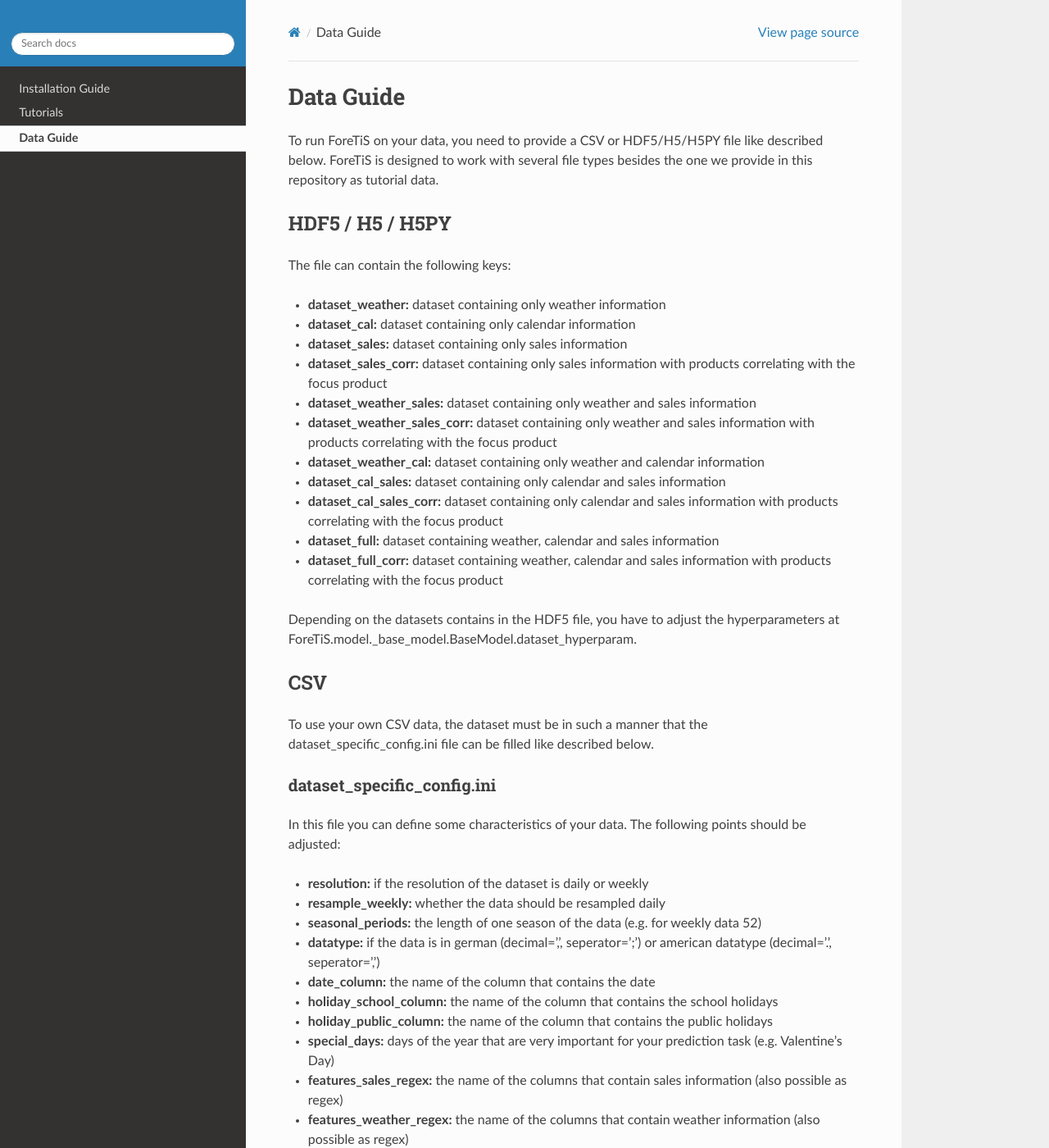
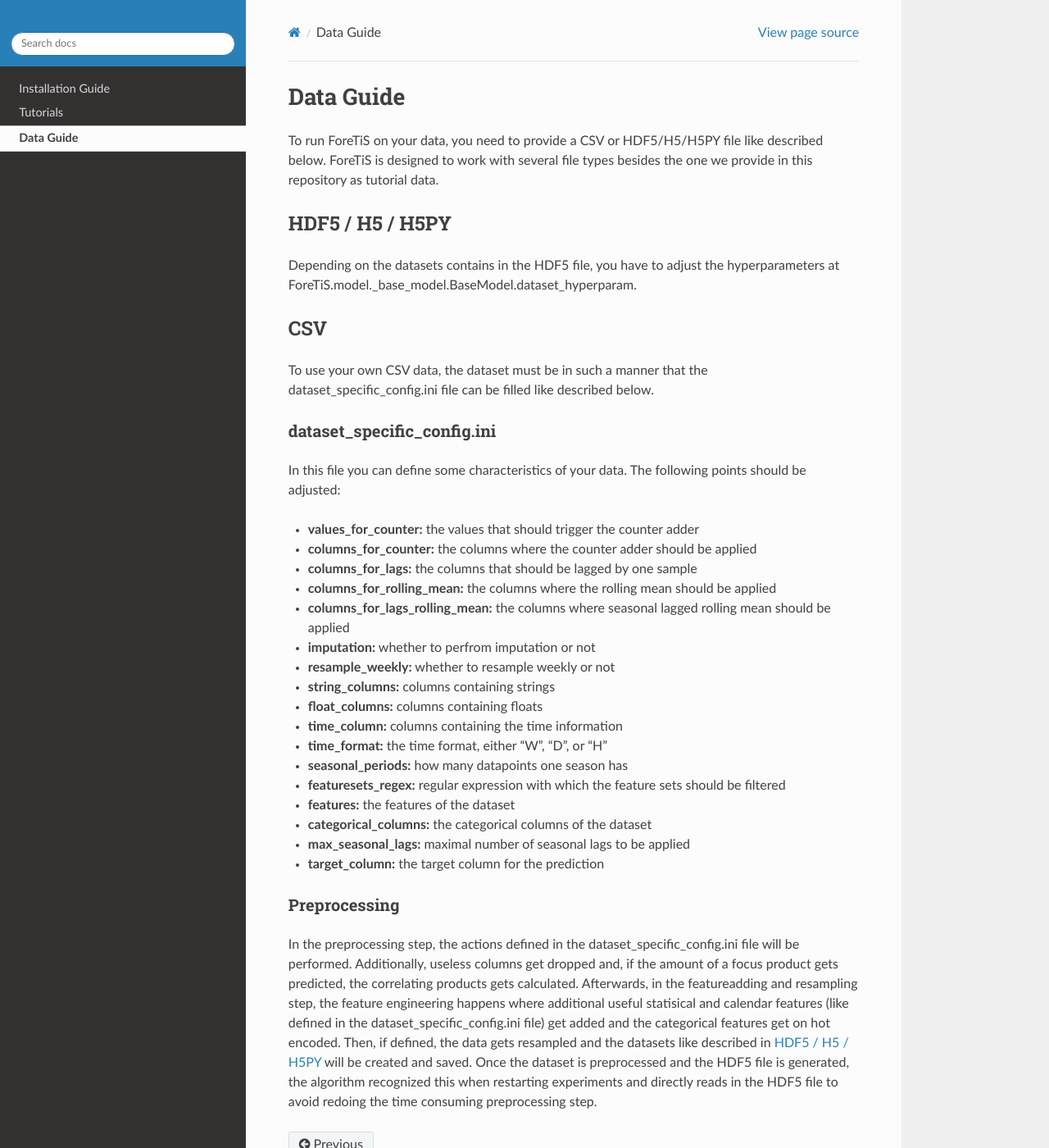
Before and after one commit to grimmlab/ForeTiS, a Sphinx documentation site: the page built from docs/source/data.rst, in a window 1280 px wide and 1400 px high. Shown: the whole window at 82% size. Built offline with Sphinx 7.4.7 and the Read the Docs theme 2.0.0, drawn with Linux system fonts in a browser that asks for light colours; pages that are not in the unit, such as notebooks, are missing from menus; some of the changed text lies outside the part shown.

Commit message:
updating docs

```diff
--- a/docs/source/data.rst
+++ b/docs/source/data.rst
@@ -5,20 +5,6 @@
 
 HDF5 / H5 / H5PY
 ~~~~~~~~~~~~~~~~~~~
-The file can contain the following keys:
-
-- **dataset_weather:** dataset containing only weather information
-- **dataset_cal:** dataset containing only calendar information
-- **dataset_sales:** dataset containing only sales information
-- **dataset_sales_corr:** dataset containing only sales information with products correlating with the focus product
-- **dataset_weather_sales:** dataset containing only weather and sales information
-- **dataset_weather_sales_corr:** dataset containing only weather and sales information with products correlating with the focus product
-- **dataset_weather_cal:** dataset containing only weather and calendar information
-- **dataset_cal_sales:** dataset containing only calendar and sales information
-- **dataset_cal_sales_corr:** dataset containing only calendar and sales information with products correlating with the focus product
-- **dataset_full:** dataset containing weather, calendar and sales information
-- **dataset_full_corr:** dataset containing weather, calendar and sales information with products correlating with the focus product
-
 Depending on the datasets contains in the HDF5 file, you have to adjust the hyperparameters at
 ForeTiS.model._base_model.BaseModel.dataset_hyperparam.
 
@@ -31,19 +17,23 @@
 ----------------------------
 In this file you can define some characteristics of your data. The following points should be adjusted:
 
-- **resolution:** if the resolution of the dataset is daily or weekly
-- **resample_weekly:** whether the data should be resampled daily
-- **seasonal_periods:** the length of one season of the data (e.g. for weekly data 52)
-- **datatype:** if the data is in german (decimal=',', seperator=';') or american datatype (decimal='.', seperator=',')
-- **date_column:** the name of the column that contains the date
-- **holiday_school_column:** the name of the column that contains the school holidays
-- **holiday_public_column:** the name of the column that contains the public holidays
-- **special_days:** days of the year that are very important for your prediction task (e.g. Valentine's Day)
-- **features_sales_regex:** the name of the columns that contain sales information (also possible as regex)
-- **features_weather_regex:** the name of the columns that contain weather information (also possible as regex)
-- **imputation:** whether imputation should be performed
-- **cols_to_condense:** here you can define some names of columns that should be condensed
-- **condensed_col_name:** the name of the new column created from the condensed columns
+- **values_for_counter:** the values that should trigger the counter adder
+- **columns_for_counter:** the columns where the counter adder should be applied
+- **columns_for_lags:** the columns that should be lagged by one sample
+- **columns_for_rolling_mean:** the columns where the rolling mean should be applied
+- **columns_for_lags_rolling_mean:** the columns where seasonal lagged rolling mean should be applied
+- **imputation:** whether to perfrom imputation or not
+- **resample_weekly:** whether to resample weekly or not
+- **string_columns:** columns containing strings
+- **float_columns:** columns containing floats
+- **time_column:** columns containing the time information
+- **time_format:** the time format, either "W", "D", or "H"
+- **seasonal_periods:** how many datapoints one season has
+- **featuresets_regex:** regular expression with which the feature sets should be filtered
+- **features:** the features of the dataset
+- **categorical_columns:** the categorical columns of the dataset
+- **max_seasonal_lags:** maximal number of seasonal lags to be applied
+- **target_column:** the target column for the prediction
 
 Preprocessing
 ----------------
--- a/docs/source/index.rst
+++ b/docs/source/index.rst
@@ -8,8 +8,7 @@
 
 For more information, installation guides, tutorials and much more, see our documentation: https://ForeTiS.readthedocs.io/
 
-ForeTiS and its documentation is currently under construction.
-The pip-package is not yet available, but feel free to already test the Docker workflow as described in our documentation: https://ForeTiS.readthedocs.io/en/latest/tutorials.html#howto-run-ForeTiS-using-docker
+Feel free to use the Docker workflow as described in our documentation: https://ForeTiS.readthedocs.io/en/latest/tutorials.html#howto-run-ForeTiS-using-docker
 
 Contributors
 ----------------------------------------
@@ -21,8 +20,6 @@
 
 Citation
 ---------------------
-Machine Learning <Outperforms Classical Forecasting on Horticultural Sales Predictions. F Haselbeck, J Killinger, K Menrad, T Hannus, DG Grimm.
-Machine Learning with Applications, 2022 (https://doi.org/10.1016/j.mlwa.2021.100239)
 
 A manuscript for publishing ForeTiS as a further scientific paper is currently under preparation.
 
--- a/docs/source/tutorials.rst
+++ b/docs/source/tutorials.rst
@@ -6,5 +6,4 @@
     :maxdepth: 4
 
     tutorials/tut_run_docker
-    tutorials/HowTo: Use ForeTiS as a pip package.ipynb
     tutorials/tut_adv
--- a/docs/source/tutorials/tut_adv_codewalkthrough.rst
+++ /dev/null
@@ -1,3 +0,0 @@
-Code walkthrough video
-===============================
-In the subsequent video, we outline the structure and code of ForeTiS:
--- a/docs/source/tutorials/tut_run_docker.rst
+++ b/docs/source/tutorials/tut_run_docker.rst
@@ -1,7 +1,6 @@
 HowTo: Run ForeTiS using Docker
 ======================================
 We assume that you succesfully did all steps described in :ref:`Docker workflow`: to setup ForeTiS using Docker.
-Besides this written tutorial, we recorded a :ref:`Video tutorial: Run ForeTiS with Docker` embedded below.
 
 Workflow
 """""""""""
@@ -33,7 +32,3 @@
 
 Feel free to test ForeTiS, e.g. with other prediction models.
 If you want to start using your own data, please carefully read our :ref:`Data Guide`: to ensure that your data fulfills all requirements.
-
-Video tutorial: Run ForeTiS with Docker
-""""""""""""""""""""""""""""""""""""""""""""""""""""""""""""""""
-Under construction
```
Also changed, not shown: docs/source/install_docker.rst (+3 -7 lines), docs/source/install_pip.rst (deleted, +0 -18 lines), docs/source/tutorials/tut_adv_add_new.rst (+3 -11 lines).
